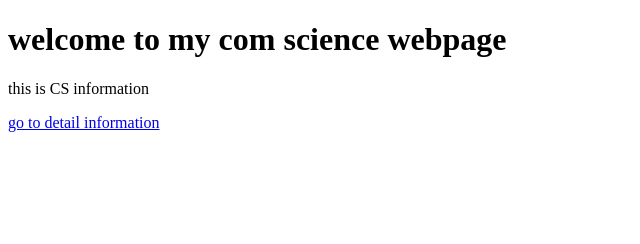
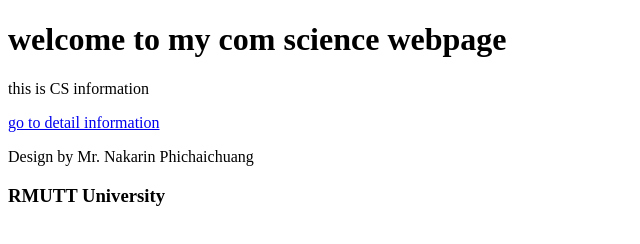
Before and after one commit to mrbluezaop/my-cc-template, a plain HTML site: page index.html in a window 1280 px wide. Shown: the whole page, without its empty margins (0-640 px from the left). Drawn offline with Linux system fonts and the light colour scheme.

Commit message:
Update index.html

```diff
--- a/index.html
+++ b/index.html
@@ -10,5 +10,8 @@
     <h1> welcome to my com science webpage </h1>
     <p> this is CS information </p>
     <a href="2.html"> go to detail information </a>
+
+    <p> Design by Mr. Nakarin Phichaichuang</p>
+    <h3> RMUTT University </h3>
 </body>
 </html>
```
